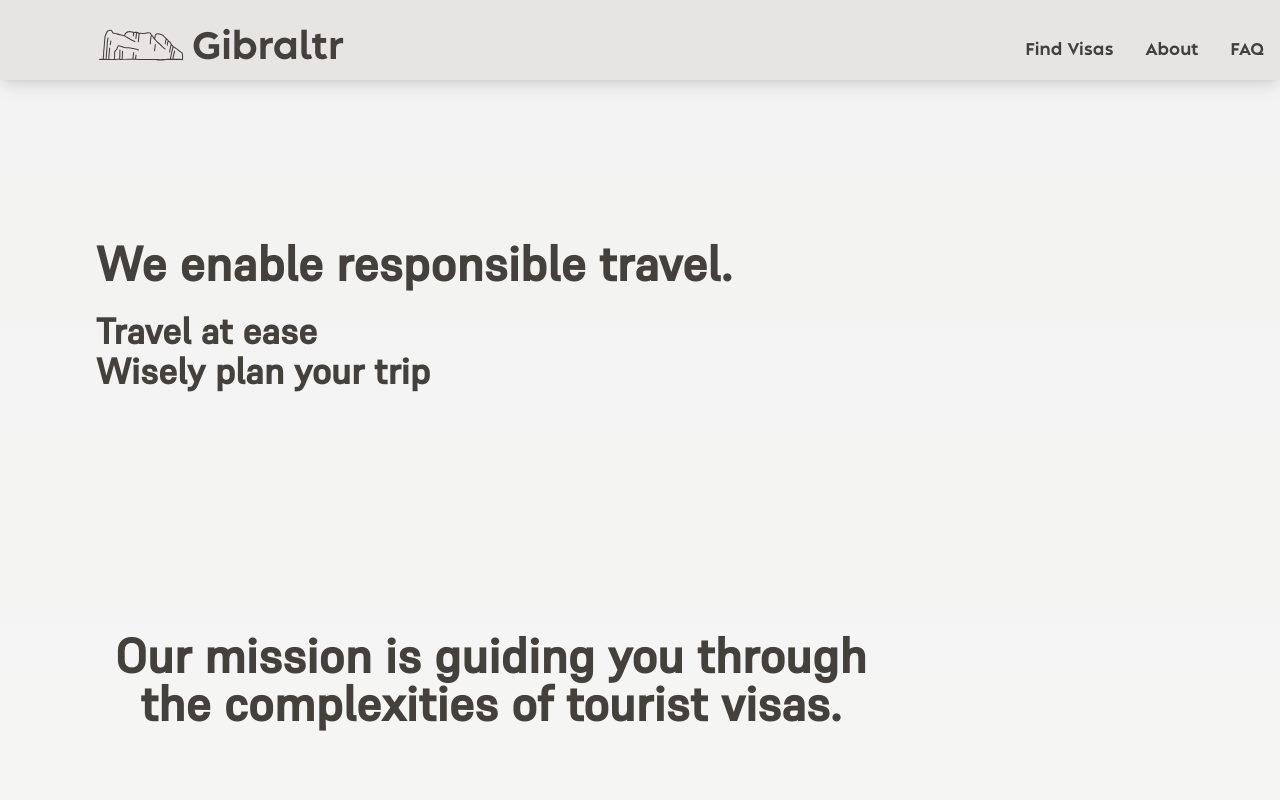
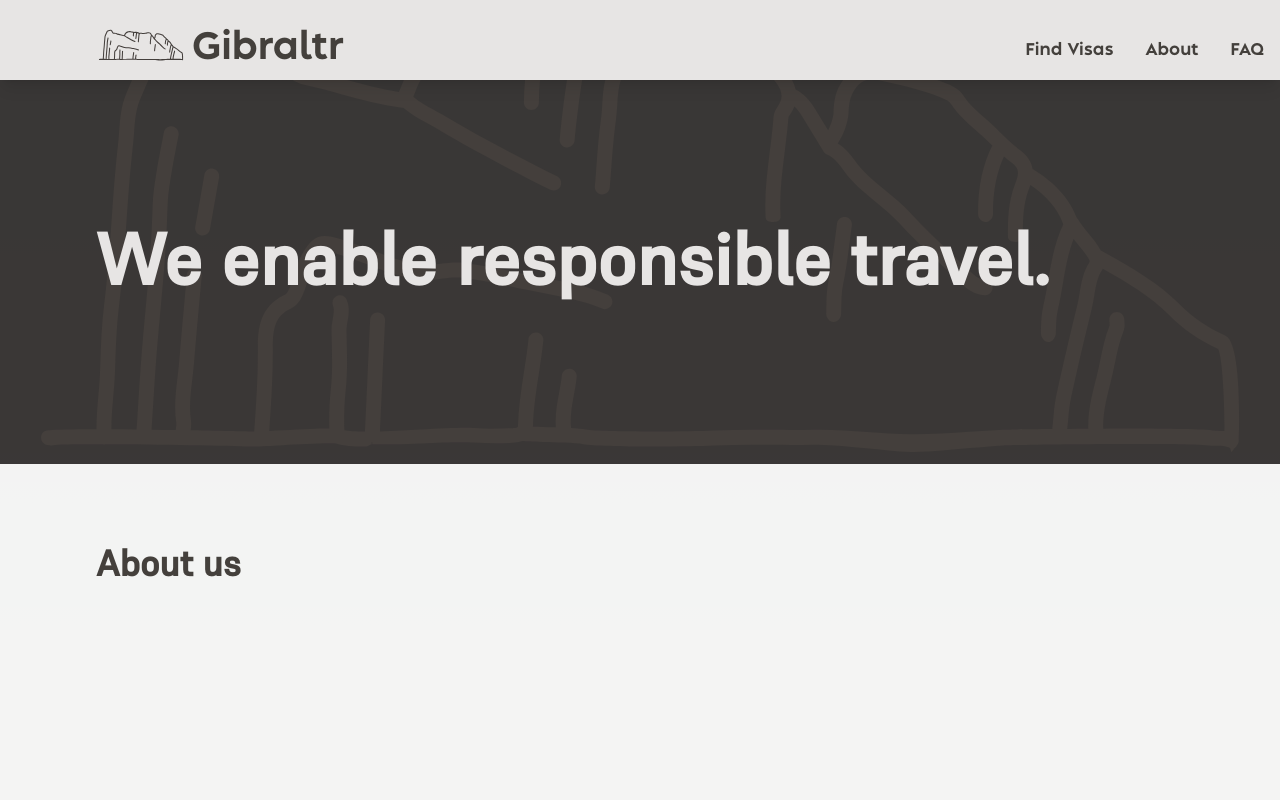
Before and after one commit to tachorzy/Gibraltr, a Next.js app in the folder app/: page /about in a window 1280 px wide. Shown: the top 800 px of the page. Built offline with nearby package versions, Linux system fonts and the light colour scheme; what country-list would draw is missing.

Commit message:
Added banner to About Us page

```diff
--- a/app/pages/about.jsx
+++ b/app/pages/about.jsx
@@ -38,13 +38,19 @@ export default function Home() {
           <div className={styles.navBar}>
                     <NavBar></NavBar>
           </div>
+          <div className={supremeMedium.className}>
+            <div className={AboutStyles.banner}>
+                <h1 className={AboutStyles.title}>We enable responsible travel.</h1>
+            </div>
+          </div>
+
           <div className={AboutStyles.main}>
             <div className={supremeMedium.className}>
                 <div className="grid grid-rows-5 grid-cols-2 pl-24">
-                    <h1 className={AboutStyles.title}>We enable responsible travel.</h1>
-                    <h2 className={AboutStyles.subtitle}>Travel at ease</h2>
+                    <h2 className={AboutStyles.aboutUsTitle}>About us</h2>
+                    {/* <h2 className={AboutStyles.subtitle}>Travel at ease</h2>
                     <h3 className={AboutStyles.subtitle}>Wisely plan your trip</h3>
-                    <h4 className={AboutStyles.centeredTitle}>Our mission is guiding you through the complexities of tourist visas.</h4>
+                    <h4 className={AboutStyles.centeredTitle}>Our mission is guiding you through the complexities of tourist visas.</h4> */}
                 </div>
             </div>
           </div>
--- a/app/styles/AboutUsStyle.module.css
+++ b/app/styles/AboutUsStyle.module.css
@@ -6,18 +6,27 @@
 .infoPageSection {
     @apply bg-stone-100 flex flex-col justify-between content-center pl-24;
 }
+  .backgroundImage{
+  }
 
-.WorldMap{
-    @apply justify-end
+.banner{
+    @apply flex flex-row w-screen bg-stone-800 bg-no-repeat bg-right bg-cover bg-opacity-90;
+    height: 29rem;
+    background-image: url('/Gibraltar.svg');
 }
 
 .title{
-    @apply text-stone-700 mt-60 mb-6 text-5xl
+    @apply text-stone-200 text-7xl ml-24 pt-56
 }
 
 .subtitle{
     @apply text-stone-700 text-4xl
 }
+
+.aboutUsTitle{
+    @apply text-stone-700 text-4xl mt-20
+}
+
 
 .centeredTitle{
     @apply text-stone-700 mt-60 mb-6 text-5xl text-center w-2/3
```
Also changed, not shown: 2 other files (tests, documents, lock files or other folders).
